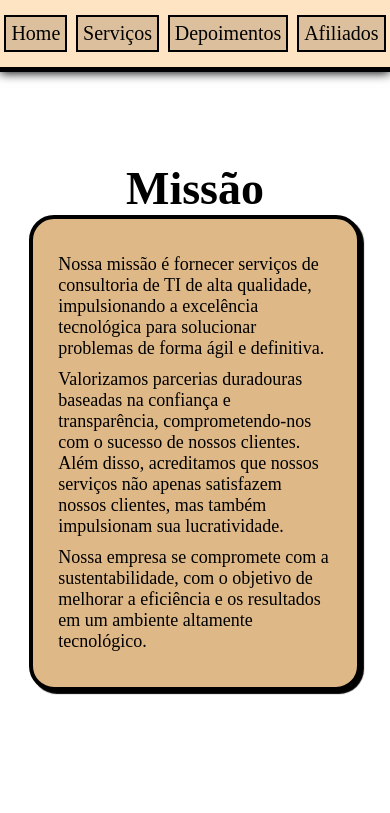
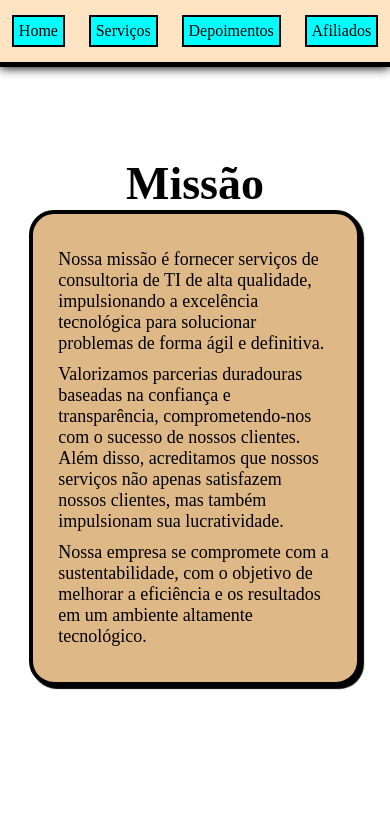
Before and after one commit to LeonardoRdev/Projeto_Empreendedorismo, a plain HTML site: page index.html in a window 390 px wide. Shown: the top 813 px of the page. Drawn offline with Linux system fonts and the light colour scheme.

Commit message:
Responsividade ainda maior para aparelhos menores

```diff
--- a/style.css
+++ b/style.css
@@ -38,7 +38,7 @@ nav {
 }
 
 nav a.links{
-    font-size: 20px;
+    font-size: 1.25em;
     transition: 0.25s;
     text-decoration: none;
     color: black;
@@ -150,7 +150,7 @@ footer #entre_em_contato {
 }
 
 footer #contatos {
-    background-color: rgb(110, 110, 110);
+    background-color: rgba(219, 200, 175, 0.6);
     border-radius: 15px;
     margin: 10px auto;
     display: flex;
@@ -211,3 +211,11 @@ footer .nossos_contatos p{
         font-size: 1.5em
     }
 }
+
+@media only screen and (max-width: 420px){
+
+    nav a.links{
+        font-size: 1em;
+        background-color: aqua;
+    }
+}
```
